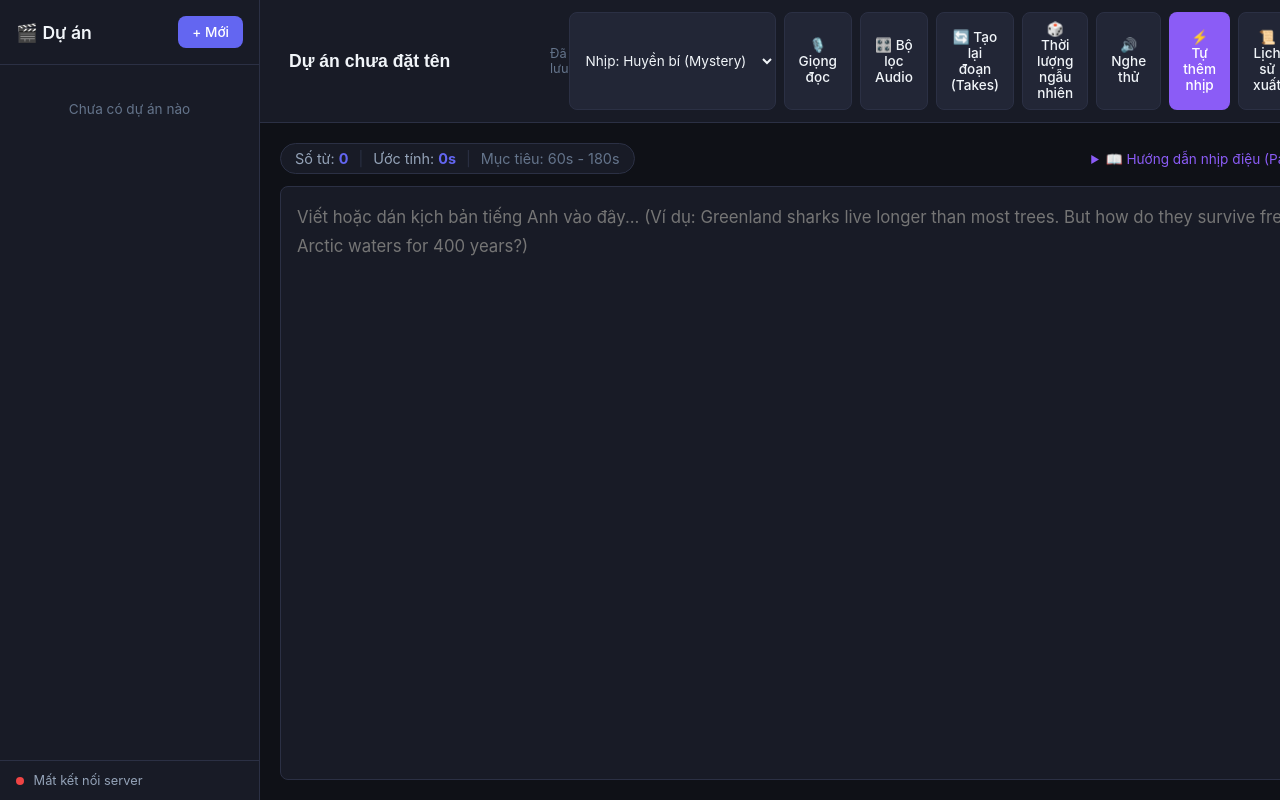
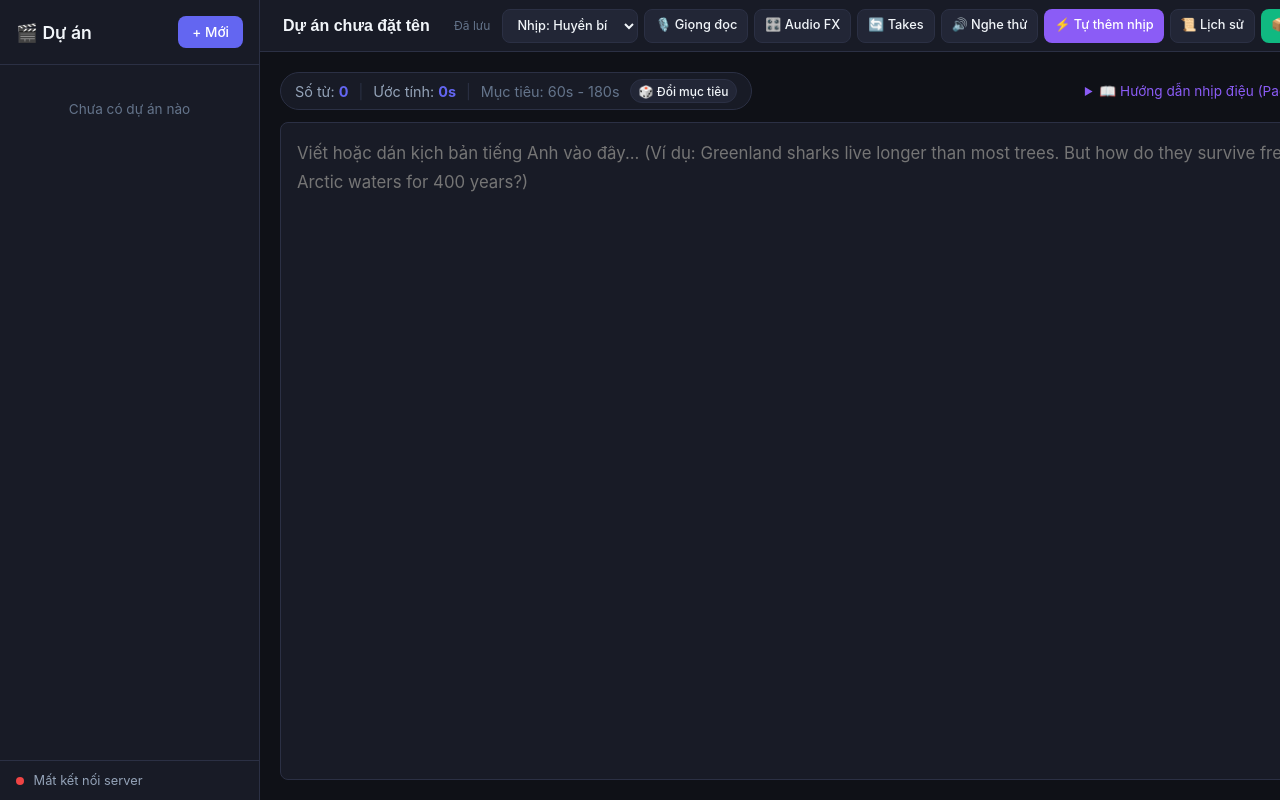
Before and after one commit to 0otraman0/Short-Content, a plain HTML site: page static/index.html in a window 1280 px wide. Shown: the top 800 px of the page. Drawn offline with Linux system fonts and the light colour scheme; no server answers.

Commit message:
fix(ui): clean up top-actions toolbar layout, prevent vertical text wrapping and bloat

```diff
--- a/static/index.html
+++ b/static/index.html
@@ -33,18 +33,17 @@
                 </div>
                 <div class="top-actions">
                     <select id="preset-selector" class="preset-dropdown" title="Chọn preset nhịp điệu">
-                        <option value="mystery">Nhịp: Huyền bí (Mystery)</option>
-                        <option value="hype">Nhịp: Sôi nổi (Hype)</option>
-                        <option value="calm">Nhịp: Trầm tĩnh (Calm)</option>
+                        <option value="mystery">Nhịp: Huyền bí</option>
+                        <option value="hype">Nhịp: Sôi nổi</option>
+                        <option value="calm">Nhịp: Trầm tĩnh</option>
                     </select>
                     <button id="btn-select-voice" class="btn-secondary" title="Xem hoặc chọn lại giọng đọc nam">🎙️ Giọng đọc</button>
-                    <button id="btn-audio-fx" class="btn-secondary" title="Cấu hình bộ lọc âm thanh hậu kỳ (Compression, EQ, Reverb, Loudnorm)">🎛️ Bộ lọc Audio</button>
-                    <button id="btn-paragraph-takes" class="btn-secondary" title="Tạo lại đoạn & quản lý bản thu Takes">🔄 Tạo lại đoạn (Takes)</button>
-                    <button id="btn-random-length" class="btn-secondary" title="Chọn ngẫu nhiên 60-180s">🎲 Thời lượng ngẫu nhiên</button>
+                    <button id="btn-audio-fx" class="btn-secondary" title="Cấu hình bộ lọc âm thanh hậu kỳ (Compression, EQ, Reverb, Loudnorm)">🎛️ Audio FX</button>
+                    <button id="btn-paragraph-takes" class="btn-secondary" title="Tạo lại đoạn & quản lý bản thu Takes">🔄 Takes</button>
                     <button id="btn-preview-audio" class="btn-secondary" title="Nghe thử đoạn bôi đen">🔊 Nghe thử</button>
                     <button id="btn-auto-pace" class="btn-accent" title="AI tự thêm nhịp đọc">⚡ Tự thêm nhịp</button>
-                    <button id="btn-export-history" class="btn-secondary" title="Xem lại các bản audio đã xuất">📜 Lịch sử xuất</button>
-                    <button id="btn-export-project" class="btn-success" title="Xuất Audio & Phụ đề">📦 Xuất Audio & Phụ đề</button>
+                    <button id="btn-export-history" class="btn-secondary" title="Xem lại các bản audio đã xuất">📜 Lịch sử</button>
+                    <button id="btn-export-project" class="btn-success" title="Xuất Audio & Phụ đề">📦 Xuất Audio</button>
                 </div>
             </header>
 
@@ -56,6 +55,7 @@
                         <span>Ước tính: <strong id="est-duration">0s</strong></span>
                         <span class="divider">|</span>
                         <span id="target-duration-display" class="target-chip">Mục tiêu: 60s - 180s</span>
+                        <button id="btn-random-length" class="btn-chip" title="Chọn ngẫu nhiên thời lượng mục tiêu 60-180s">🎲 Đổi mục tiêu</button>
                     </div>
                     <details class="cheatsheet-dropdown">
                         <summary>📖 Hướng dẫn nhịp điệu (Pacing markup)</summary>
--- a/static/style.css
+++ b/static/style.css
@@ -97,25 +97,32 @@ body {
     display: flex;
     justify-content: space-between;
     align-items: center;
-    padding: 12px 20px;
+    padding: 8px 16px;
+    min-height: 52px;
     border-bottom: 1px solid var(--border-color);
     background-color: var(--bg-surface);
+    gap: 12px;
 }
 
 .project-title-bar {
     display: flex;
     align-items: center;
-    gap: 12px;
+    gap: 8px;
+    flex-shrink: 0;
 }
 
 .project-title-bar input {
     background: transparent;
     border: 1px solid transparent;
     color: var(--text-primary);
-    font-size: 1.1rem;
+    font-size: 1rem;
     font-weight: 600;
-    padding: 4px 8px;
+    padding: 4px 6px;
     border-radius: 4px;
+    max-width: 170px;
+    white-space: nowrap;
+    overflow: hidden;
+    text-overflow: ellipsis;
 }
 
 .project-title-bar input:focus {
@@ -125,13 +132,37 @@ body {
 }
 
 .save-status {
-    font-size: 0.8rem;
+    font-size: 0.75rem;
     color: var(--text-muted);
+    white-space: nowrap;
 }
 
 .top-actions {
     display: flex;
-    gap: 8px;
+    align-items: center;
+    gap: 6px;
+    flex-wrap: nowrap;
+    overflow-x: auto;
+    scrollbar-width: none;
+}
+
+.top-actions::-webkit-scrollbar {
+    display: none;
+}
+
+.top-actions button,
+.top-actions select {
+    white-space: nowrap;
+    font-size: 0.8rem;
+    font-weight: 500;
+    padding: 0 10px;
+    height: 34px;
+    display: inline-flex;
+    align-items: center;
+    justify-content: center;
+    gap: 5px;
+    flex-shrink: 0;
+    line-height: 1;
 }
 
 /* Editor Container */
@@ -160,6 +191,26 @@ body {
     padding: 6px 14px;
     border-radius: 20px;
     border: 1px solid var(--border-color);
+}
+
+.btn-chip {
+    background: var(--bg-surface-elevated);
+    border: 1px solid var(--border-color);
+    color: var(--text-primary);
+    font-size: 0.75rem;
+    padding: 2px 8px;
+    height: 24px;
+    border-radius: 12px;
+    cursor: pointer;
+    display: inline-flex;
+    align-items: center;
+    gap: 4px;
+    transition: background 0.15s, border-color 0.15s;
+}
+
+.btn-chip:hover {
+    border-color: var(--primary);
+    background: var(--bg-base);
 }
 
 .stats-badge strong {
```
Also changed, not shown: 3 other files.
